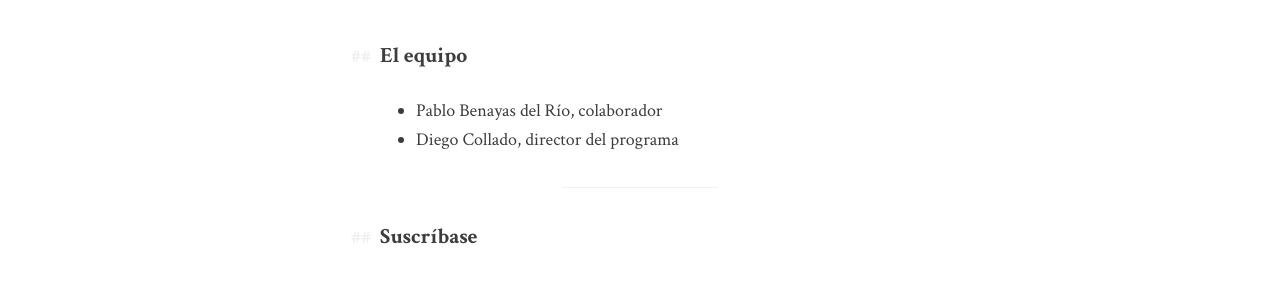
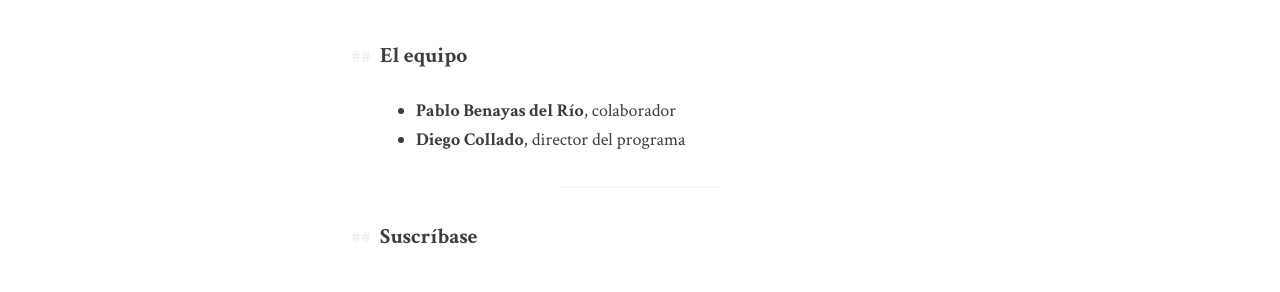
Before and after one commit to dieguitocollado/anochecer2, a Jekyll site: the page built from index.md, in a window 1280 px wide. Shown: the part 1006-1298 px from the top of the page. Built offline with Jekyll 4.4.1, drawn with Linux system fonts in a browser that asks for light colours; comment, search, counter and statistics services are not loaded.

```diff
--- a/index.md
+++ b/index.md
@@ -16,8 +16,8 @@ Cada **martes a las 22:00** en [anochecer.net](anochecer.net), [Radio Bonanova (
 Puede ponerse en contacto con nosotros a través de la siguiente dirección de correo electrónico: **[<i class="icon-mail"></i> radio@anochecer.net](mailto:radio@anochecer.net)**. Con mucho gusto recibiremos sus comentarios, ideas, reflexiones, etc. Queremos saber qué opinan de los autores que tratamos y escucharemos sus sugerencias. También pueden mandarnos recortes de libros que estén leyendo y quieran compartir con nosotros, y textos o poemas que hayan escrito ustedes.
 
 ### El equipo
-* Pablo Benayas del Río, colaborador
-* Diego Collado, director del programa
+* **Pablo Benayas del Río**, colaborador
+* **Diego Collado**, director del programa
 
 ---
 ### Suscríbase
```
